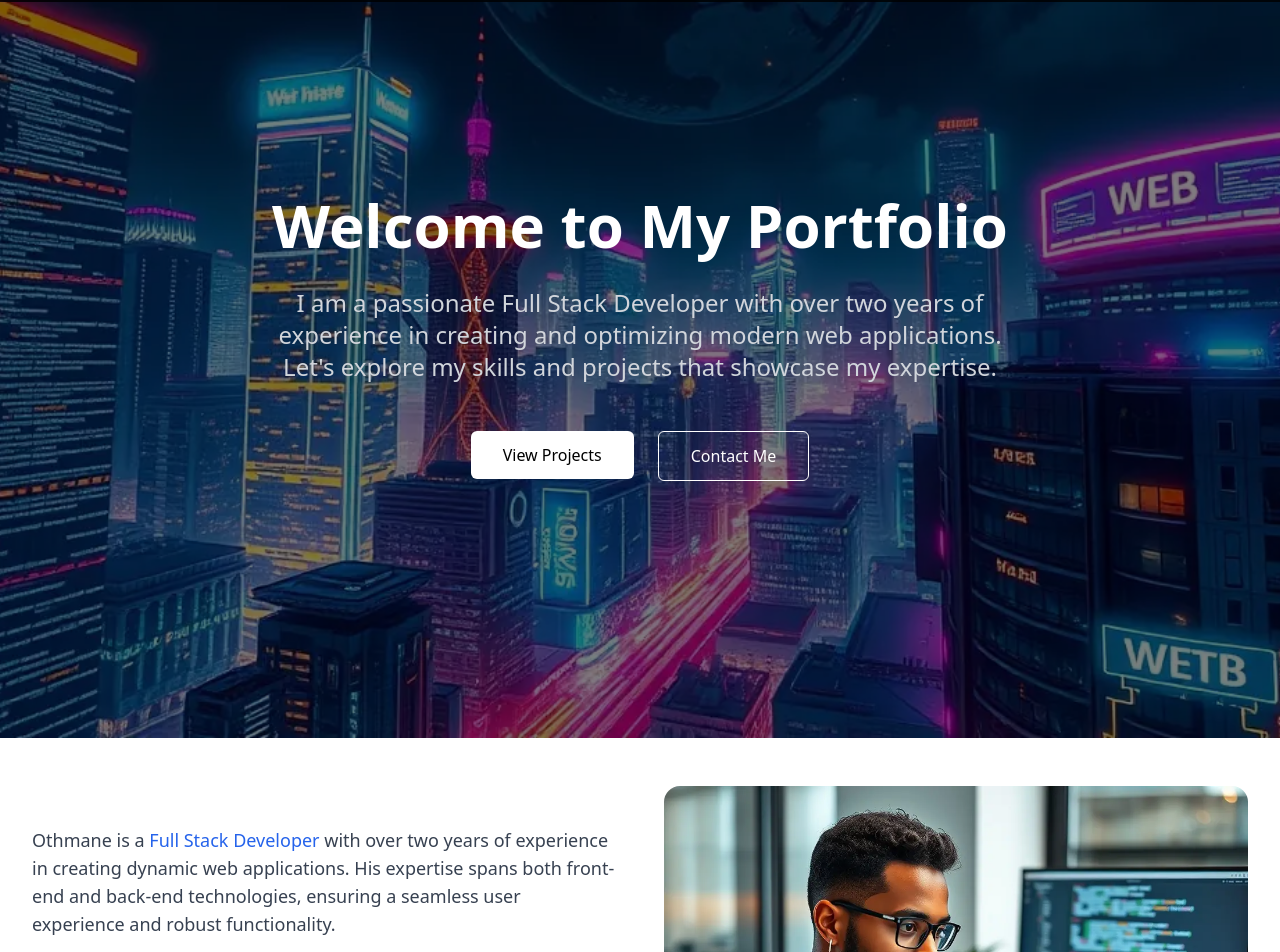
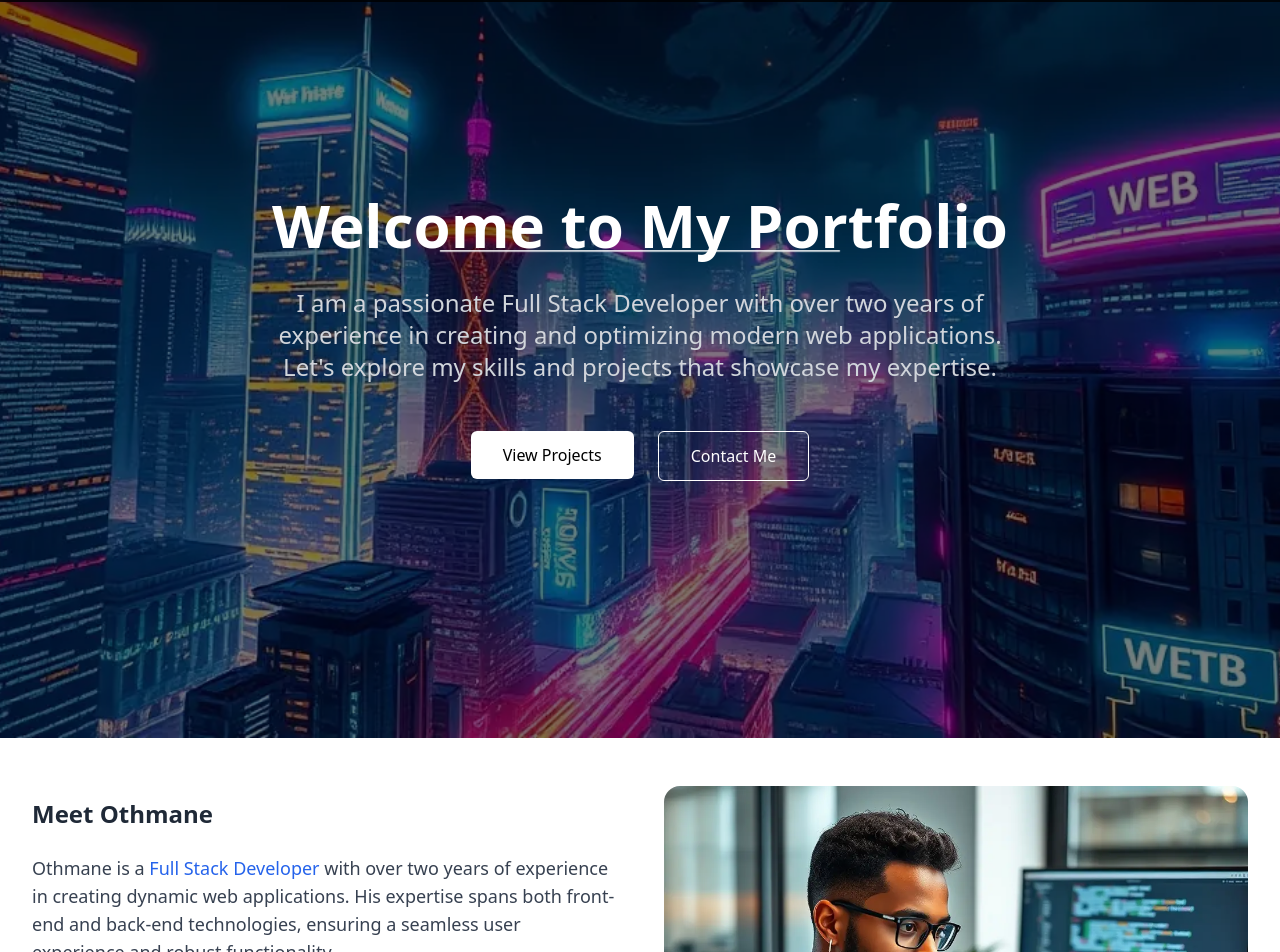
Before and after one commit to Othmane-aoubid/portfolio, a Vue app: page / in a window 1280 px wide. Shown: the part 62-1014 px from the top of the page. Built offline with nearby package versions, Linux system fonts and the light colour scheme.

Commit message:
added animations

```diff
--- a/src/components/about/AboutMe.vue
+++ b/src/components/about/AboutMe.vue
@@ -5,10 +5,16 @@
       <div class="space-y-8">
         <!-- Bio Section -->
         <div class="space-y-4">
+          <h2 class="text-xl md:text-2xl font-bold text-gray-800 mb-6">
+            Meet Othmane
+          </h2>
           <p class="text-base sm:text-lg text-gray-700 leading-relaxed">
-            <span class="font-medium">Othmane</span> is a <span class="text-blue-600 font-medium">Full Stack Developer</span> with over two years of experience
-            in creating dynamic web applications. His expertise spans both front-end and back-end technologies, ensuring a seamless user experience
-            and robust functionality.
+            <span class="font-medium">Othmane</span> is a
+            <span class="text-blue-600 font-medium">Full Stack Developer</span>
+            with over two years of experience in creating dynamic web
+            applications. His expertise spans both front-end and back-end
+            technologies, ensuring a seamless user experience and robust
+            functionality.
           </p>
         </div>
 
@@ -16,33 +22,45 @@
         <div class="grid grid-cols-1 sm:grid-cols-2 gap-6 sm:gap-8">
           <!-- Projects -->
           <div class="space-y-2">
-            <h3 class="text-3xl sm:text-4xl font-bold text-gray-900">100 projects</h3>
+            <h3 class="text-3xl sm:text-4xl font-bold text-gray-900">
+              100 projects
+            </h3>
             <p class="text-sm sm:text-base text-gray-600">
-              Successfully completed numerous projects that showcase his ability to deliver practical solutions.
+              Successfully completed numerous projects that showcase his ability
+              to deliver practical solutions.
             </p>
           </div>
 
           <!-- Technologies -->
           <div class="space-y-2">
-            <h3 class="text-3xl sm:text-4xl font-bold text-gray-900">50 technologies</h3>
+            <h3 class="text-3xl sm:text-4xl font-bold text-gray-900">
+              50 technologies
+            </h3>
             <p class="text-sm sm:text-base text-gray-600">
-              Proficient in a variety of technologies, including JavaScript frameworks, which he uses to build scalable applications.
+              Proficient in a variety of technologies, including JavaScript
+              frameworks, which he uses to build scalable applications.
             </p>
           </div>
 
           <!-- Years -->
           <div class="space-y-2">
-            <h3 class="text-3xl sm:text-4xl font-bold text-gray-900">10 years</h3>
+            <h3 class="text-3xl sm:text-4xl font-bold text-gray-900">
+              10 years
+            </h3>
             <p class="text-sm sm:text-base text-gray-600">
-              Othmane is committed to continuous learning and improvement, always seeking to enhance his skills.
+              Othmane is committed to continuous learning and improvement,
+              always seeking to enhance his skills.
             </p>
           </div>
 
           <!-- Clients -->
           <div class="space-y-2">
-            <h3 class="text-3xl sm:text-4xl font-bold text-gray-900">20 clients</h3>
+            <h3 class="text-3xl sm:text-4xl font-bold text-gray-900">
+              20 clients
+            </h3>
             <p class="text-sm sm:text-base text-gray-600">
-              He has collaborated with various clients, ensuring their needs are met with integrity and transparency.
+              He has collaborated with various clients, ensuring their needs are
+              met with integrity and transparency.
             </p>
           </div>
         </div>
@@ -54,7 +72,7 @@
           src="../../assets/images/second.webp"
           alt="Professional developer at work"
           class="w-full h-auto object-cover"
-          style="max-height: 600px;"
+          style="max-height: 600px"
         />
       </div>
     </div>
@@ -63,16 +81,16 @@
 
 <script>
 export default {
-  name: 'AboutMe',
+  name: "AboutMe",
   data() {
     return {
       // component data here
-    }
+    };
   },
   methods: {
     // component methods here
-  }
-}
+  },
+};
 </script>
 
 <style scoped>
--- a/src/views/HomeView.vue
+++ b/src/views/HomeView.vue
@@ -15,9 +15,25 @@
       <!-- Content -->
       <div class="relative z-10 container mx-auto px-4">
         <div class="max-w-3xl mx-auto text-center">
-          <h1 class="text-4xl sm:text-5xl md:text-6xl font-bold mb-8">
-            Welcome to My Portfolio
+          <h1
+            class="text-4xl sm:text-5xl md:text-6xl font-bold mb-8 relative inline-block"
+          >
+            <span class="relative z-10">Welcome to My Portfolio</span>
+            <svg
+              class="absolute bottom-0 left-0 w-full h-2"
+              xmlns="http://www.w3.org/2000/svg"
+              viewBox="0 0 500 10"
+              fill="none"
+            >
+              <path
+                d="M0 5 H500"
+                stroke="white"
+                stroke-width="2"
+                class="animate-twbb-dash"
+              />
+            </svg>
           </h1>
+
           <p class="text-lg sm:text-xl md:text-2xl text-gray-300 mb-12">
             I am a passionate Full Stack Developer with over two years of
             experience in creating and optimizing modern web applications. Let's
--- a/tailwind.config.js
+++ b/tailwind.config.js
@@ -4,7 +4,32 @@ export default {
     "./src/**/*.{vue,js,ts,jsx,tsx}",
   ],
   theme: {
-    extend: {},
+    extend: {
+      animation: {
+        "twbb-dash": "twbb-dash 10s ease-in-out infinite",
+      },
+      keyframes: {
+        "twbb-dash": {
+          "0%": {
+            "stroke-dasharray": "0 1500",
+          },
+          "15%": {
+            "stroke-dasharray": "1500 1500",
+          },
+          "85%": {
+            opacity: "1",
+          },
+          "90%": {
+            "stroke-dasharray": "1500 1500",
+            opacity: "0",
+          },
+          "100%": {
+            "stroke-dasharray": "0 1500",
+            opacity: "0",
+          },
+        },
+      },
+    },
   },
   plugins: [],
 }
```
